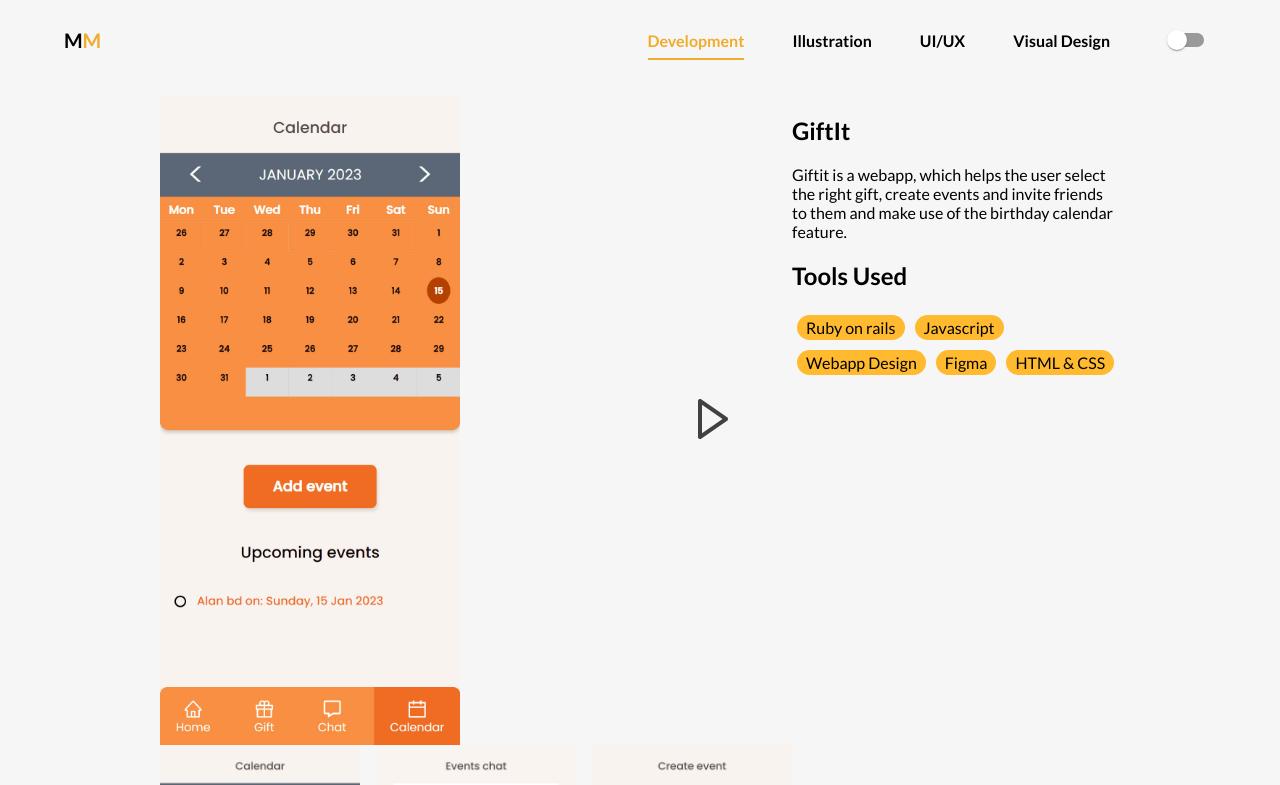
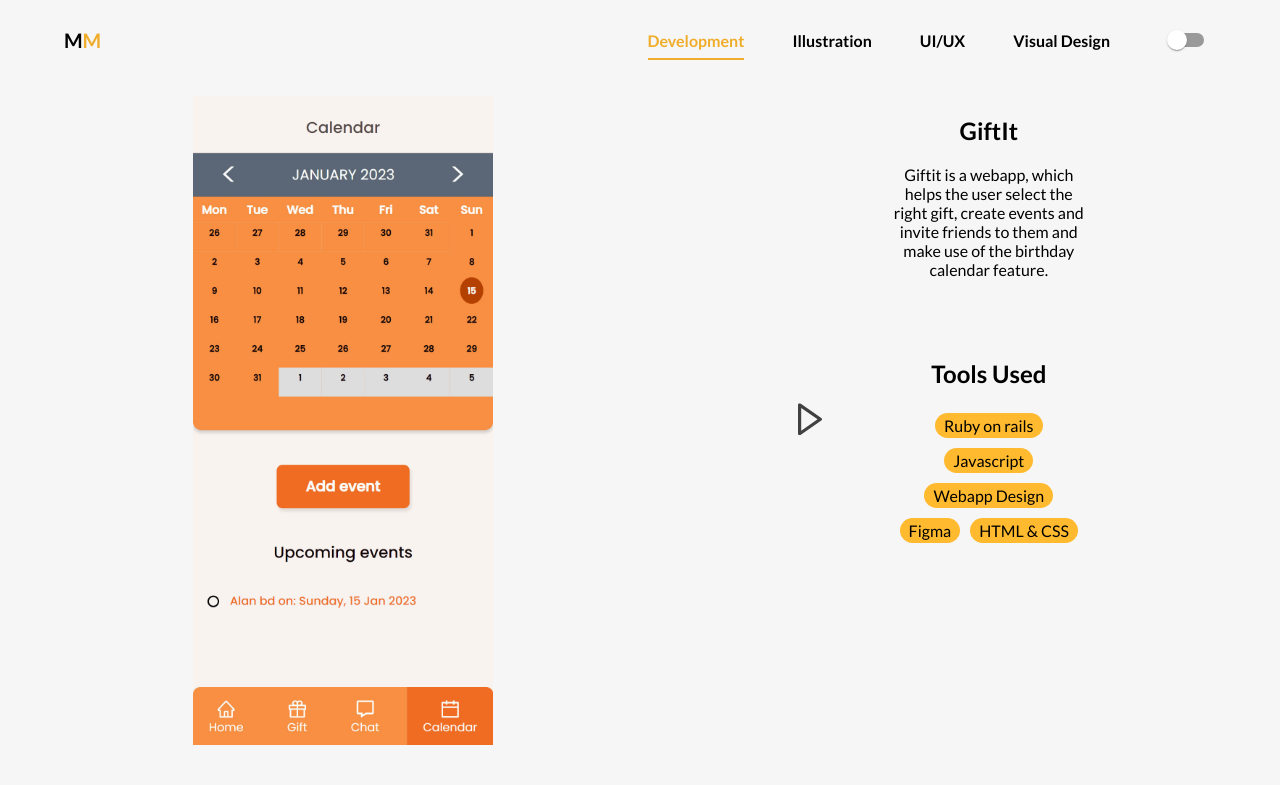
Before and after one commit to tielass/portfolio-website, a React (Create React App) app: page /development/1 in a window 1280 px wide. Shown: the top 785 px of the page. Built offline with nearby package versions, Linux system fonts and the light colour scheme.

Commit message:
single page styling

```diff
--- a/src/components/SingleProjectPage.jsx
+++ b/src/components/SingleProjectPage.jsx
@@ -3,7 +3,6 @@ import { useParams } from 'react-router-dom'
 import { projectsDb } from '../helpers/projectsDb'
 import { illustrationDb } from '../helpers/illustrationDb'
 import '../style/SingleProjectPage.css'
-import PlayArrowOutlinedIcon from '@mui/icons-material/PlayArrowOutlined';
 import { ReactComponent as RightArrow } from '../images/right--arrow.svg'
 
 
@@ -34,7 +33,7 @@ function SingleProjectPage() {
           <h2 className='project--title'>{singleProject.title}</h2>
           <p className='project--description'>{singleProject.description}</p>
         </div>
-        <div className="tools--used">
+        <div className="tools--container">
           <h2 className="tools--heading">Tools Used</h2>
           <ul className="tools">
             {singleProject.skills.map((skill) => (
--- a/src/helpers/projectsDb.js
+++ b/src/helpers/projectsDb.js
@@ -11,7 +11,7 @@ export const projectsDb = [
     id: '1',
     title: 'GiftIt',
     description: 'Giftit is a webapp, which helps the user select the right gift, create events and invite friends to them and make use of the birthday calendar feature.  ',
-    image: [giftitThumnail, giftit2, giftit3, giftit4, ],
+    image: [giftitThumnail, giftit2, giftit3, giftit4, giftit5 ],
     type: "fullstack",
     skills: ['Ruby on rails', 'Javascript', 'Webapp Design', 'Figma', 'HTML & CSS'],
     url: 'https://www.giftit.one/',
--- a/src/style/SingleProjectPage.css
+++ b/src/style/SingleProjectPage.css
@@ -19,11 +19,13 @@
   display: flex;
   align-items: center;
   justify-content: space-between;
+  margin-bottom: 3rem;
 }
 /* Arrow */
 
 .arrow--right {
-  margin-right: 4rem;
+  scale: 0.8;
+  /* margin-right: 2rem; */
   cursor: pointer;
 }
 
@@ -40,11 +42,22 @@
   width: 200px;
 }
 
-/* Tools Used */
+/* Right Side */
+
+.single--project--right {
+  flex: 0.6;
+  text-align: center;
+}
+
+/* Tools */
+
+.tools--container {
+  margin-top: 5rem;
+}
 
 .tools {
   display: flex;
-  justify-content: flex-start;
+  justify-content: center;
   flex-wrap: wrap;
   list-style: none;
   padding: 0;
```
